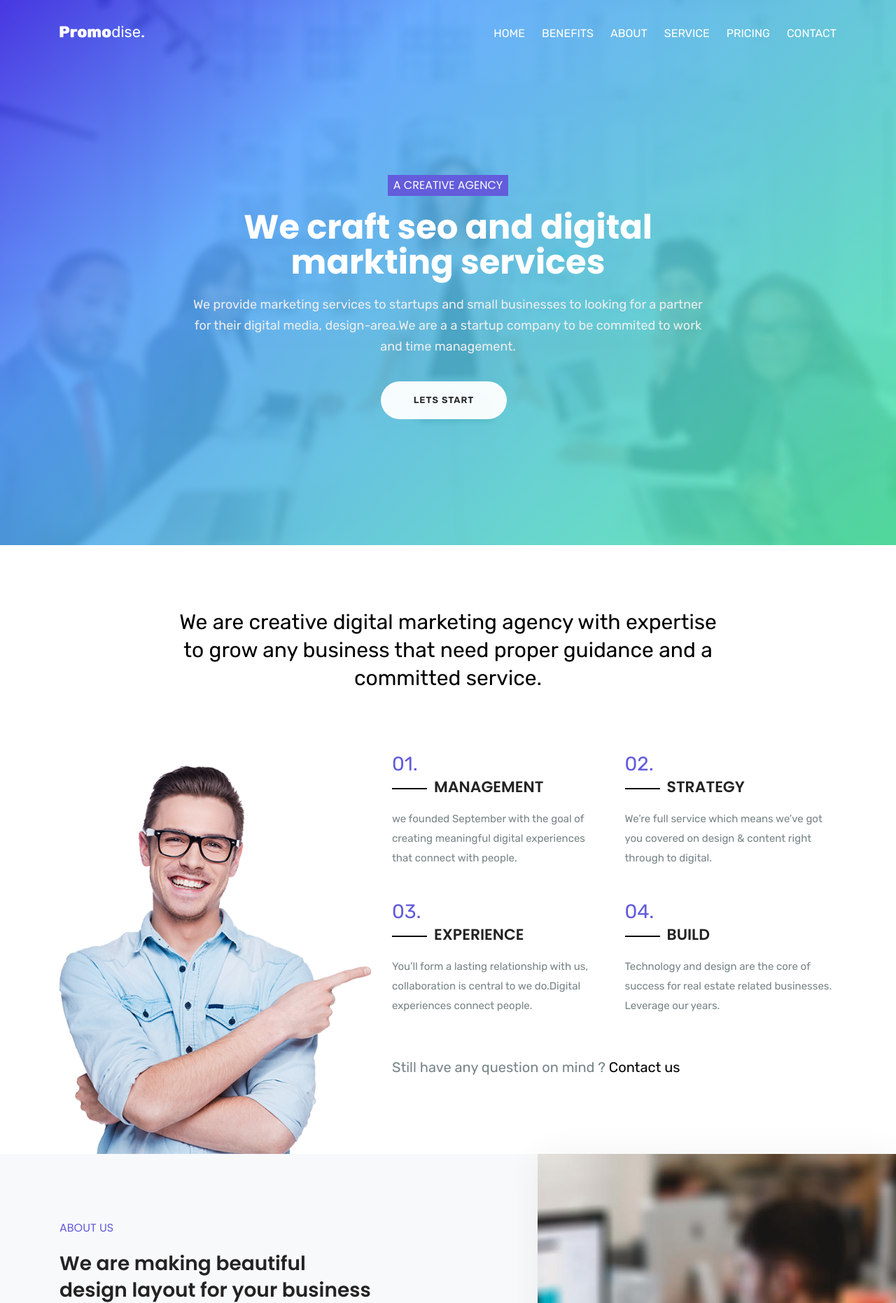
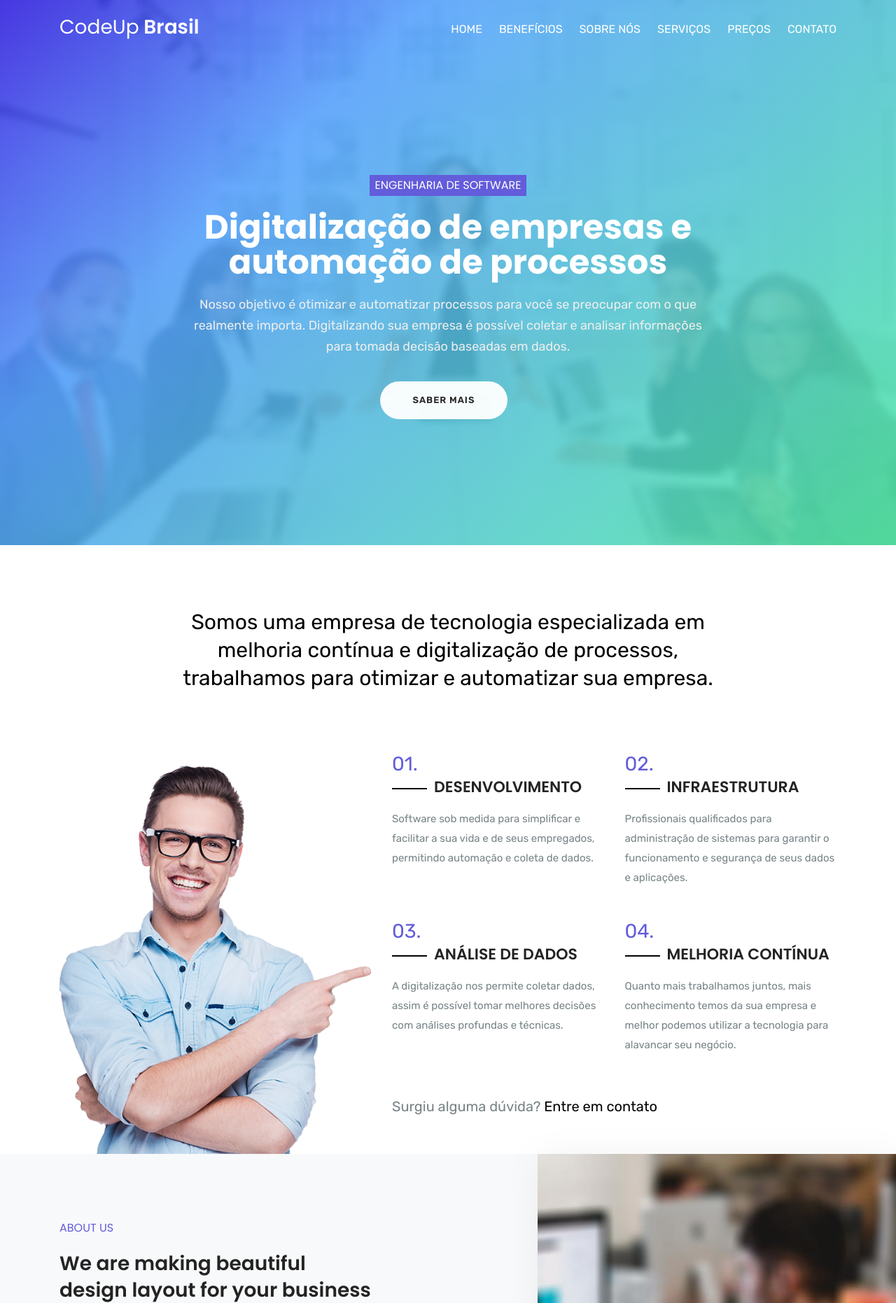
Before and after one commit to h-zanetti/codeUp-Brasil, a Django app: page / in a window 1280 px wide. Shown: the top 1862 px of the page at 70% size. Run offline with Django 4.2, Linux system fonts and the light colour scheme; some libraries are stand-ins or nearby versions.

Commit message:
Mundaças nos textos do index.html

```diff
--- a/webdev/core/templates/core/base.html
+++ b/webdev/core/templates/core/base.html
@@ -32,8 +32,9 @@
 
 <nav class="navbar navbar-expand-lg fixed-top trans-navigation">
     <div class="container">
-        <a class="navbar-brand" href="{% url 'core:index' %}">
-            <img src="{% static 'core/images/logo.png' %}" alt="" class="img-fluid b-logo">
+        <a class="navbar-brand" href="{% url 'core:index' %}" style="margin-top=1em">
+            {% comment %} <img src="{% static 'core/images/logo.png' %}" alt="" class="img-fluid b-logo"> {% endcomment %}
+            <h3 class="mb-0" style="color:white"><span>CodeUp</span> Brasil</h3>
         </a>
         <button class="navbar-toggler" type="button" data-toggle="collapse" data-target="#mainNav" aria-controls="mainNav" aria-expanded="false" aria-label="Toggle navigation">
             <span class="navbar-toggler-icon">
@@ -47,22 +48,22 @@
                     <a class="nav-link active smoth-scroll" href="#banner-area">Home <span class="sr-only">(current)</span></a>
                 </li>
                 <li class="nav-item">
-                    <a class="nav-link smoth-scroll" href="#intro">Benefits</a>
+                    <a class="nav-link smoth-scroll" href="#intro">Benefícios</a>
                 </li>
                 <li class="nav-item">
-                    <a class="nav-link smoth-scroll" href="#about">About</a>
+                    <a class="nav-link smoth-scroll" href="#about">Sobre Nós</a>
                 </li>
                 <li class="nav-item">
-                    <a class="nav-link smoth-scroll" href="#service">Service</a>
+                    <a class="nav-link smoth-scroll" href="#service">Serviços</a>
                 </li>
                 <li class="nav-item">
-                    <a class="nav-link smoth-scroll" href="#pricing">Pricing</a>
+                    <a class="nav-link smoth-scroll" href="#pricing">Preços</a>
                 </li>
                 {% comment %} <li class="nav-item">
                     <a class="nav-link smoth-scroll" href="#blog">Blog</a>
                 </li> {% endcomment %}
                 <li class="nav-item">
-                    <a class="nav-link smoth-scroll" href="#contact">Contact</a>
+                    <a class="nav-link smoth-scroll" href="#contact">Contato</a>
                 </li>
             </ul>
         </div>
--- a/webdev/core/templates/core/index.html
+++ b/webdev/core/templates/core/index.html
@@ -3,7 +3,7 @@
 {% block content %}
 
 <!--MAIN BANNER AREA STARt -->
-<div class="banner-area banner-1">
+<div id="banner-area" class="banner-area banner-1">
     <div class="overlay gr-overlay"></div>
     <div class="d-table">
         <div class="d-table-cell">
@@ -11,11 +11,11 @@
                 <div class="row">
                     <div class="col-lg-8 m-auto text-center col-sm-12 col-md-12">
                         <div class="banner-content content-padding">
-                            <h5 class="subtitle">A creative agency</h5>
-                            <h1 class="banner-title">We craft seo and digital markting services</h1>
-                            <p>We provide marketing services to startups and small businesses to looking for a partner for their digital media, design-area.We are a a startup company to be commited to work and time management.</p>
+                            <h5 class="subtitle">Engenharia de Software</h5>
+                            <h1 class="banner-title">Digitalização de empresas e automação de processos</h1>
+                            <p>Nosso objetivo é otimizar e automatizar processos para você se preocupar com o que realmente importa. Digitalizando sua empresa é possível coletar e analisar informações para tomada decisão baseadas em dados.</p>
 
-                            <a href="#" class="btn btn-white btn-circled">lets start</a>
+                            <a href="#intro" class="btn btn-white btn-circled smoth-scroll">Saber Mais</a>
                         </div>
                     </div>
                 </div>
@@ -30,7 +30,7 @@
             <div class="row">
                 <div class="col-lg-12 col-sm-12 col-md-12">
                     <div class="section-heading">
-                        <p class="lead">We are creative digital marketing agency with expertise to grow any business that need proper guidance and a committed service.</p>
+                        <p class="lead">Somos uma empresa de tecnologia especializada em melhoria contínua e digitalização de processos, trabalhamos para otimizar e automatizar sua empresa.</p>
                     </div>
                 </div>
             </div>
@@ -45,36 +45,36 @@
                         <div class="col-lg-6 col-sm-6 col-md-6">
                             <div class="intro-box">
                                 <span>01.</span>
-                                <h4>Management</h4>
-                                <p>we founded September with the goal of creating meaningful digital experiences that connect with people.</p>
+                                <h4>Desenvolvimento</h4>
+                                <p>Software sob medida para simplificar e facilitar a sua vida e de seus empregados, permitindo automação e coleta de dados.</p>
                             </div>
                         </div>
                         <div class="col-lg-6 col-sm-6 col-md-6">
                             <div class="intro-box">
                                 <span>02.</span>
-                                <h4>Strategy</h4>
-                                <p>We’re full service which means we’ve got you covered on design & content right through to digital. </p>
+                                <h4>Infraestrutura</h4>
+                                <p>Profissionais qualificados para administração de sistemas para garantir o funcionamento e segurança de seus dados e aplicações.</p>
                             </div>
                         </div>
                         <div class="col-lg-6 col-sm-6 col-md-6">
                             <div class="intro-box">
                                 <span>03.</span>
-                                <h4>Experience</h4>
-                                <p>You’ll form a lasting relationship with us, collaboration is central to we do.Digital experiences connect people.</p>
+                                <h4>Análise de Dados</h4>
+                                <p>A digitalização nos permite coletar dados, assim é possível tomar melhores decisões com análises profundas e técnicas.</p>
                             </div>
                         </div>
                         <div class="col-lg-6 col-sm-6 col-md-6">
                             <div class="intro-box">
                                 <span>04.</span>
-                                <h4>Build</h4>
-                                <p>Technology and design are the core of success for real estate related businesses. Leverage our years.</p>
+                                <h4>Melhoria Contínua</h4>
+                                <p>Quanto mais trabalhamos juntos, mais conhecimento temos da sua empresa e melhor podemos utilizar a tecnologia para alavancar seu negócio.</p>
                             </div>
                         </div>
                     </div>
                     <div class="row">
                       <div class="col-lg-12">
                            <div class="intro-cta">
-                               <p class="lead ">Still have any question on mind ? <a href="#contact" class="smoth-scroll">Contact us</a></p>
+                               <p class="lead ">Surgiu alguma dúvida? <a href="#contact" class="smoth-scroll">Entre em contato</a></p>
                            </div>
                         </div>
                     </div>
```
Also changed, not shown: webdev/core/static/core/images/logo.png.
